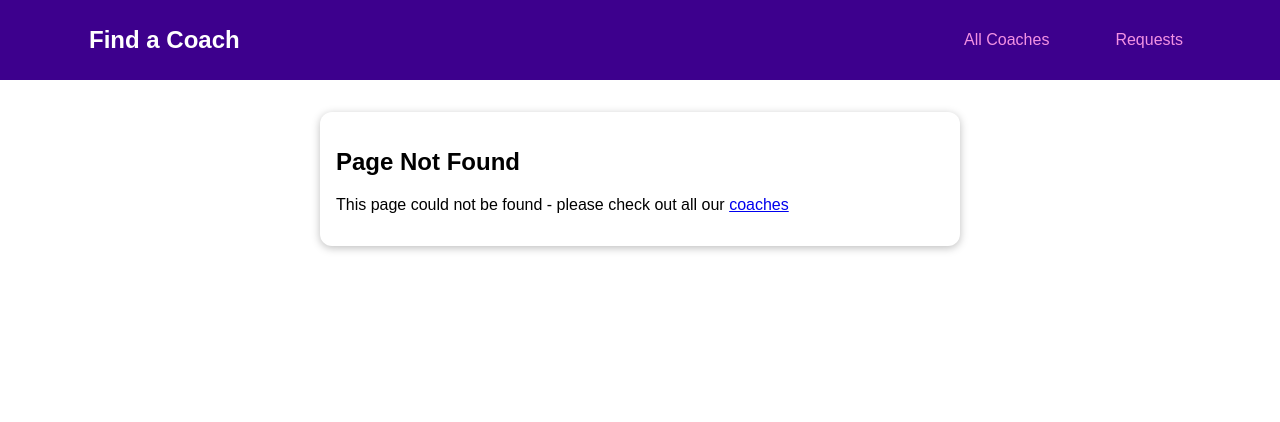
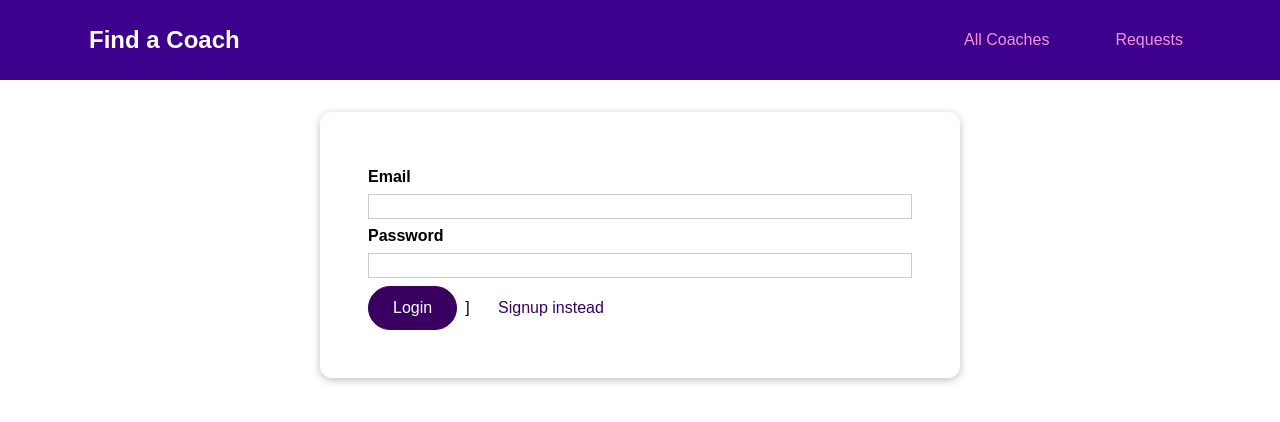
Before and after one commit to b3-bogusz/Find-Coach-vue, a Vue app: page /auth in a window 1280 px wide. Before the commit this address had no page. Shown: the top 422 px of the page. Built offline with nearby package versions, Linux system fonts and the light colour scheme.

Commit message:
add Authentication Component

```diff
--- /dev/null
+++ b/src/pages/auth/UserAuth.vue
@@ -0,0 +1,98 @@
+<template>
+  <BaseCard>
+    <form @submit.prevent="submitForm">
+      <div class="form-control">
+        <label for="email">Email</label>
+        <input type="email" id="email" v-model.trim="email"/>
+      </div>
+      <div class="form-control">
+        <label for="password">Password</label>
+        <input type="password" id="password" v-model.trim="password"/>
+      </div>
+      <p v-if="!formIsValid">Please enter a valid email and password (at least 6 characters).</p>
+      <BaseButton>{{ submitButtonCaption }}</BaseButton>]
+      <BaseButton type="button" mode="flat" @click="switchAuthMode">{{ switchModeButtonCaption }}</BaseButton>
+    </form>
+  </BaseCard>
+</template>
+
+<script>
+import BaseButton from '../../components/ui/BaseButton';
+import BaseCard from '../../components/ui/BaseCard';
+export default {
+  components: { BaseCard, BaseButton },
+  data() {
+    return {
+      email: '',
+      password: '',
+      formIsValid: true,
+      mode: 'login',
+    }
+  },
+  computed: {
+    submitButtonCaption() {
+      if (this.mode === 'login') {
+        return 'Login'
+      } else {
+        return 'Signup'
+      }
+    },
+    switchModeButtonCaption() {
+      if (this.mode === 'login') {
+        return 'Signup instead'
+      } else {
+        return 'Login instead'
+      }
+    }
+  },
+  methods: {
+    submitForm() {
+      this.formIsValid = true;
+      if (this.email === '' || !this.email.includes('@') || this.password.length < 6) {
+        this.formIsValid = false;
+        return;
+      }
+    },
+    switchAuthMode() {
+      if (this.mode === 'login') {
+        this.mode = 'signup'
+      } else {
+        this.mode = 'login'
+      }
+    }
+  }
+}
+</script>
+
+<style scoped>
+form {
+  margin: 1rem;
+  padding: 1rem;
+}
+
+.form-control {
+  margin: 0.5rem 0;
+}
+
+label {
+  font-weight: bold;
+  margin-bottom: 0.5rem;
+  display: block;
+}
+
+input,
+textarea {
+  display: block;
+  width: 100%;
+  font: inherit;
+  border: 1px solid #ccc;
+  padding: 0.15rem;
+}
+
+input:focus,
+textarea:focus {
+  border-color: #3d008d;
+  background-color: #faf6ff;
+  outline: none;
+}
+</style>
--- a/src/router.js
+++ b/src/router.js
@@ -5,6 +5,7 @@
 import CoachRegistration from './pages/coaches/CoachRegistration.vue'
 import ContactCoach from './pages/requests/ContactCoach.vue'
 import RequestsReceived from './pages/requests/RequestsReceived.vue'
+import UserAuth from './pages/auth/UserAuth.vue'
 import NotFound from './pages/NotFound.vue'
 
 const router = createRouter({
@@ -38,6 +39,10 @@
             component: RequestsReceived,
         },
         {
+            path: '/auth',
+            component: UserAuth,
+        },
+        {
             path: '/:notFound(.*)',
             component: NotFound,
         }
```
